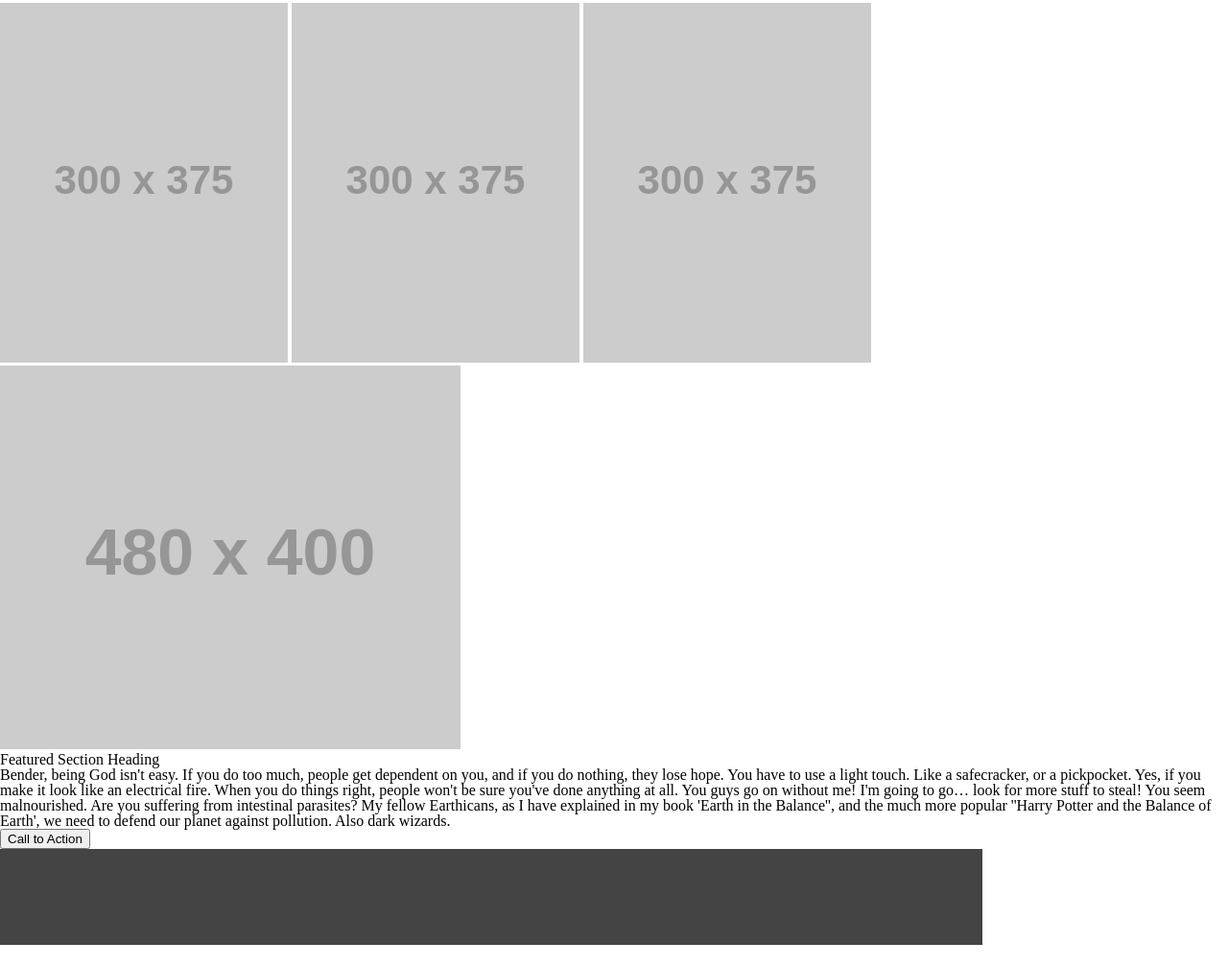
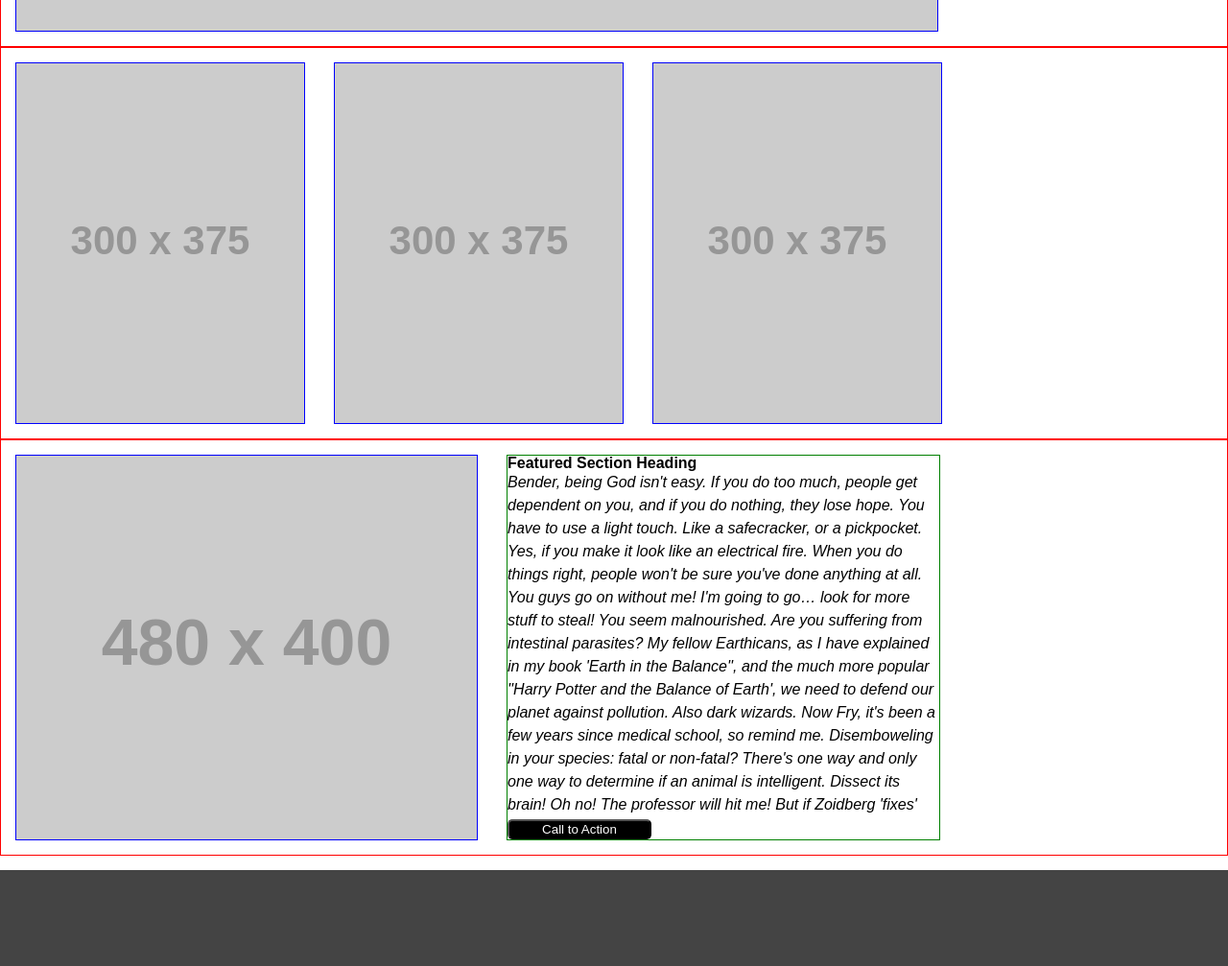
Before and after one commit to mcsadri/wirefame-exercise, a plain HTML site: page index.html in a window 1280 px wide. Shown: the part 550-1557 px from the top of the page at 96% size. Before the commit the page ends 1535 px from the top, so only its background shows below. Drawn offline with Linux system fonts and the light colour scheme; placeholder pictures from the web are drawn by us.

Commit message:
added CSS styling. Nearly complete, but row are not displaying with center alignment.

```diff
--- a/css/style.css
+++ b/css/style.css
@@ -1,7 +1,5 @@
-html, body {
-    height: 100%;
-    align: center;
-
+body {
+    font-family: Arial;
 }
 
 header nav {
@@ -9,36 +7,72 @@ header nav {
     flex-direction: row;
     align-items: center;
     background-color: #444444;
-    margin: auto;
-    justify-content: space-evenly;
-    width: 80%;
+    justify-content: space-around;
+    /* width: 80%; */
     height: 100px;
+    margin-bottom: 15px;
 }
 
 header nav a{
     text-decoration: none;
     color: #6A6A6A;
-    font-family: Arial;
     cursor: pointer;
 }
 
+.row {
+    display: flex;
+    flex-direction: row;
+    /* justify-content: space-evenly; */
+    align-items: center;
+    /* width: 100%; */
+    border: 1px solid red;
+  }
 
-
-
-
-
-
-
-
-
-
-
-
-footer div{
+.row img {
     display: flex;
     flex-direction: row;
     align-items: center;
+    margin: 15px;
+    border: 1px solid blue;
+}
+
+.column {
+    display: flex;
+    flex-direction: column;
+    margin: 15px;
+    border: 1px solid green;
+    width: 450px;
+    height: 400px;
+}
+
+.column h3 {
+    font-weight: bold;
+}
+
+.column p {
+    font-style: italic;
+    line-height: 150%;
+    overflow: scroll;
+    overflow-x: hidden;
+}
+
+.column button {
+    width: 150px;
+    background-color: black;
+    color: white;
+    cursor: pointer;
+    border-radius: 5px
+}
+
+.column button:hover {
+    background-color: white;
+    color: black;
+    transition: 350ms;
+    border-radius: 5px;
+}
+
+footer div{
+    margin-top: 15px;
     background-color: #444444;
-    width: 80%;
     height: 100px;
 }
--- a/index.html
+++ b/index.html
@@ -16,6 +16,7 @@
     <main>
 
         <header>
+
             <nav>
                 <img src="https://via.placeholder.com/200x70/000000/969696?text=200x70" alt="" srcset="">
                 <a href="/">Nav Item 1</a>
@@ -23,13 +24,14 @@
                 <a href="/">Nav Item 3</a>
                 <a href="/">Nav Item 4</a>
             </nav>
+
         </header>
 
         <main>
+
             <div class="row">
                 <img src="https://via.placeholder.com/960x450/000000/969696?text=960x450" alt="" srcset="">
             </div>
-
 
             <div class="row">
                 <img src="https://via.placeholder.com/300x375/000000/969696?text=300x375" alt="" srcset="">
@@ -37,12 +39,11 @@
                 <img src="https://via.placeholder.com/300x375/000000/969696?text=300x375" alt="" srcset="">
             </div>
 
-
             <div class="row">
                 <img src="https://via.placeholder.com/480x400/000000/969696?text=480x400" alt="" srcset="">
                 <div class="column">
                     <h3>Featured Section Heading</h3>
-                    <p>Bender, being God isn't easy. If you do too much, people get dependent on you, and if you do nothing, they lose hope. You have to use a light touch. Like a safecracker, or a pickpocket. Yes, if you make it look like an electrical fire. When you do things right, people won't be sure you've done anything at all. You guys go on without me! I'm going to go… look for more stuff to steal! You seem malnourished. Are you suffering from intestinal parasites? My fellow Earthicans, as I have explained in my book 'Earth in the Balance'', and the much more popular ''Harry Potter and the Balance of Earth', we need to defend our planet against pollution. Also dark wizards.</p>
+                    <p>Bender, being God isn't easy. If you do too much, people get dependent on you, and if you do nothing, they lose hope. You have to use a light touch. Like a safecracker, or a pickpocket. Yes, if you make it look like an electrical fire. When you do things right, people won't be sure you've done anything at all. You guys go on without me! I'm going to go… look for more stuff to steal! You seem malnourished. Are you suffering from intestinal parasites? My fellow Earthicans, as I have explained in my book 'Earth in the Balance'', and the much more popular ''Harry Potter and the Balance of Earth', we need to defend our planet against pollution. Also dark wizards. Now Fry, it's been a few years since medical school, so remind me. Disemboweling in your species: fatal or non-fatal? There's one way and only one way to determine if an animal is intelligent. Dissect its brain! Oh no! The professor will hit me! But if Zoidberg 'fixes' it… then perhaps gifts. Wow! A superpowers drug you can just rub onto your skin? You'd think it would be something you'd have to freebase. All I want is to be a monkey of moderate intelligence who wears a suit… that's why I'm transferring to business school!</p>
                     <button>Call to Action</button>
                 </div>
             </div>
```
